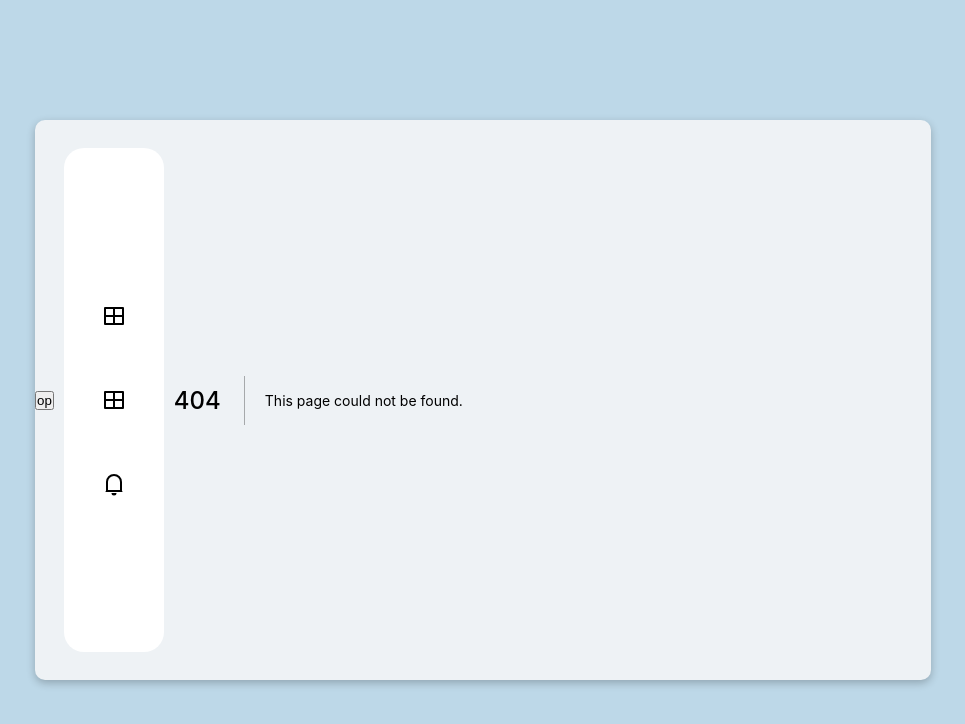
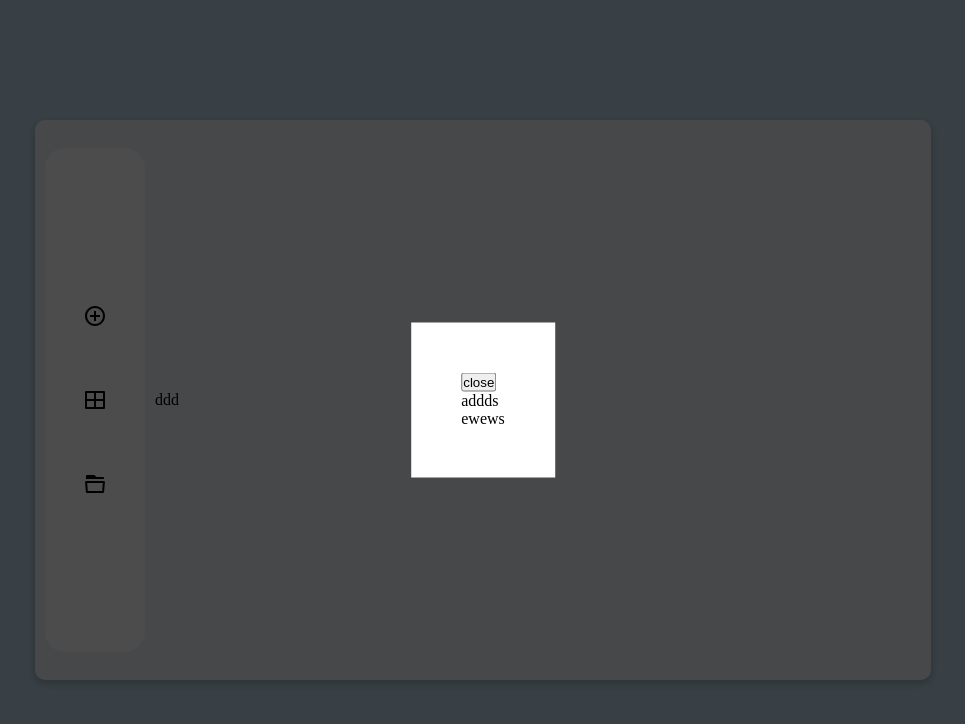
Before and after one commit to woywro/Linkly, a Next.js app: page /add in a window 1280 px wide. Before the commit this address had no page. Shown: the top 724 px of the page, without its empty margins (157-1122 px from the left). Built offline with nearby package versions, Linux system fonts and the light colour scheme.

Commit message:
feat: add modal url upgrade

```diff
--- a/src/components/NavBar/index.tsx
+++ b/src/components/NavBar/index.tsx
@@ -5,6 +5,9 @@ import {
   RiChat1Line,
   RiLayoutGridLine,
   RiNotification4Line,
+  RiFolder5Line,
+  RiFolder5Fill,
+  RiAddCircleLine,
   RiBookReadLine,
 } from "react-icons/ri";
 import { useRouter } from "next/router";
@@ -50,9 +53,11 @@ export const NavBar = () => {
   return (
     <Container>
       <Links>
-        <Item isActive={router.pathname == "/" ? true : false}>
-          <RiLayoutGridLine />
-        </Item>
+        <Link href={`/add`} as={`/add`} passHref>
+          <Item isActive={false}>
+            <RiAddCircleLine />
+          </Item>
+        </Link>
         <Link href="/" passHref>
           <Item isActive={router.pathname == "/" ? true : false}>
             <RiLayoutGridLine />
@@ -60,7 +65,7 @@ export const NavBar = () => {
         </Link>
         <Link href="/folders" passHref>
           <Item isActive={router.pathname == "/folders" ? true : false}>
-            <RiNotification4Line />
+            <RiFolder5Line />
           </Item>
         </Link>
       </Links>
--- a/src/pages/_app.tsx
+++ b/src/pages/_app.tsx
@@ -4,6 +4,7 @@ import { ThemeProvider } from "styled-components";
 import { NavBar } from "../components/NavBar";
 import { Modal } from "../components/Modal";
 import { useState } from "react";
+import { useRouter } from "next/router";
 
 const GlobalStyles = createGlobalStyle`
 *{
@@ -30,20 +31,20 @@ const theme = {
 
 export default function App({ Component, pageProps }) {
   const [isOpen, setIsOpen] = useState(false);
+  const router = useRouter();
   return (
     <ThemeProvider theme={theme}>
       <GlobalStyles />
       <Wrapper>
         <ViewBox>
-          <button onClick={() => setIsOpen(true)}>op</button>
           <Modal
-            open={isOpen}
+            open={router.pathname == "/add" ? true : false}
             onClose={() => {
-              setIsOpen(false);
+              router.push("/");
             }}
           >
-            <div>s</div>
-            <div>s</div>
+            <div>addds</div>
+            <div>ewews</div>
           </Modal>
           <NavBar />
           <Component {...pageProps} />
--- /dev/null
+++ b/src/pages/add.tsx
@@ -0,0 +1,7 @@
+export default function Add() {
+  return (
+    <div>
+      <p>ddd</p>
+    </div>
+  );
+}
```
